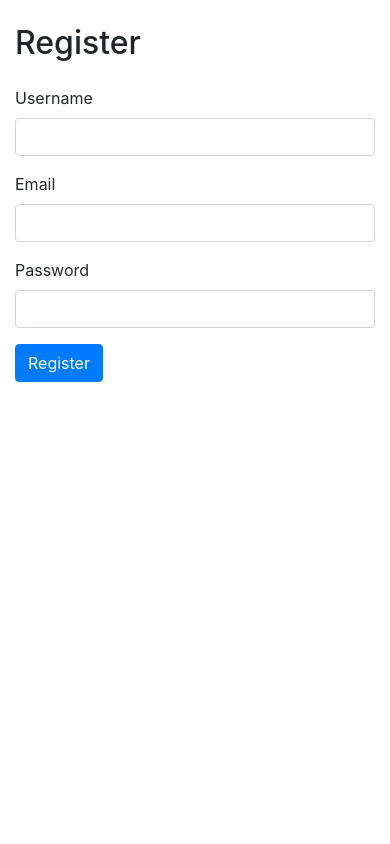
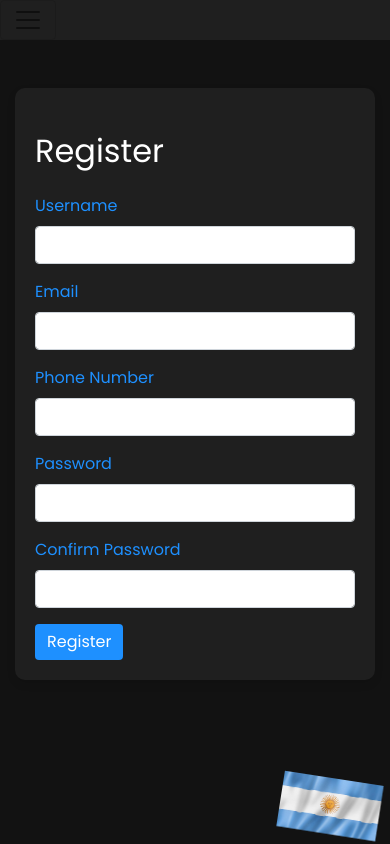
Before and after one commit to soderia-aparicio/web-site, a Flask app: page /register in a window 390 px wide. Run offline with Flask 2, Linux system fonts and the light colour scheme; some libraries are stand-ins or nearby versions.

Commit message:
Add phone number field to user registration and validate password confirmation

```diff
--- a/app.py
+++ b/app.py
@@ -29,6 +29,7 @@ class User(UserMixin, db.Model):
     id = db.Column(db.Integer, primary_key=True)
     username = db.Column(db.String(80), unique=True, nullable=False)
     email = db.Column(db.String(120), unique=True, nullable=False)
+    phone_number = db.Column(db.String(20), nullable=False)  # Nuevo campo para el número de teléfono
     password = db.Column(db.String(200), nullable=False)
     is_admin = db.Column(db.Boolean, default=False)
 
@@ -66,6 +67,8 @@ def before_request():
 
 @app.route('/')
 def home():
+    if not current_user.is_authenticated:
+        return redirect(url_for('login'))
     return render_template('home.html', title="Revolución Torteña")
 
 @app.route('/news')
@@ -156,12 +159,25 @@ def register():
     if request.method == 'POST':
         username = request.form['username']
         email = request.form['email']
+        phone_number = request.form['phone_number']
         password = request.form['password']
+        confirm_password = request.form['confirm_password']
+
+        # Verificar si las contraseñas coinciden
+        if password != confirm_password:
+            flash('Passwords do not match. Please try again.', 'danger')
+            return redirect(url_for('register'))
+
+        # Crear un nuevo usuario con los datos ingresados
         hashed_password = generate_password_hash(password, method='sha256')
-        user = User(username=username, email=email, password=hashed_password)
-        db.session.add(user)
+        new_user = User(username=username, email=email, phone_number=phone_number, password=hashed_password)
+
+        # Agregar el nuevo usuario a la base de datos
+        db.session.add(new_user)
         db.session.commit()
+        flash('Registration successful! Please login.', 'success')
         return redirect(url_for('login'))
+
     return render_template('register.html', title="Register")
 
 @app.route('/admin')
--- a/templates/base.html
+++ b/templates/base.html
@@ -166,7 +166,9 @@
                     <a class="nav-link{% if request.endpoint == 'home' %} active{% endif %}" href="{{ url_for('home') }}">Revolución Torteña</a>
                 </li>
                 <li class="nav-item{% if request.endpoint == 'videos' %} active{% endif %}"> <!-- Nueva solapa de Videos -->
-                    <a class="nav-link{% if request.endpoint == 'videos' %} active{% endif %}" href="{{ url_for('videos') }}">Videos</a>
+                    {% if current_user.is_authenticated %}
+                        <a class="nav-link{% if request.endpoint == 'videos' %} active{% endif %}" href="{{ url_for('videos') }}">Videos</a>
+                    {% endif %}
                 </li>
                 {% if current_user.is_authenticated %}
                     <li class="nav-item{% if request.endpoint == 'foro' %} active{% endif %}">
--- a/templates/register.html
+++ b/templates/register.html
@@ -1,32 +1,41 @@
-<!doctype html>
-<html lang="es">
-<head>
-    <meta charset="UTF-8">
-    <meta name="viewport" content="width=device-width, initial-scale=1, shrink-to-fit=no">
-    <title>Register</title>
-    <link href="https://stackpath.bootstrapcdn.com/bootstrap/4.5.2/css/bootstrap.min.css" rel="stylesheet">
-</head>
-<body>
-    <div class="container">
+{% extends "base.html" %}
+
+{% block content %}
+    <div class="container content mt-5">
         <h2 class="my-4">Register</h2>
         <form method="POST" action="{{ url_for('register') }}">
+            <!-- Form group for username input -->
             <div class="form-group">
-                <label for="username">Username</label>
+                <label for="username" class="highlight">Username</label>
+                <!-- Input field for username -->
                 <input type="text" class="form-control" id="username" name="username" required>
             </div>
+            <!-- Form group for email input -->
             <div class="form-group">
-                <label for="email">Email</label>
+                <label for="email" class="highlight">Email</label>
+                <!-- Input field for email -->
                 <input type="email" class="form-control" id="email" name="email" required>
             </div>
+            <!-- Form group for phone number input -->
             <div class="form-group">
-                <label for="password">Password</label>
+                <label for="phone_number" class="highlight">Phone Number</label>
+                <!-- Input field for phone number -->
+                <input type="text" class="form-control" id="phone_number" name="phone_number" required>
+            </div>
+            <!-- Form group for password input -->
+            <div class="form-group">
+                <label for="password" class="highlight">Password</label>
+                <!-- Input field for password -->
                 <input type="password" class="form-control" id="password" name="password" required>
             </div>
+            <!-- Form group for confirm password input -->
+            <div class="form-group">
+                <label for="confirm_password" class="highlight">Confirm Password</label>
+                <!-- Input field for confirm password -->
+                <input type="password" class="form-control" id="confirm_password" name="confirm_password" required>
+            </div>
+            <!-- Submit button for registration -->
             <button type="submit" class="btn btn-primary">Register</button>
         </form>
     </div>
-    <script src="https://code.jquery.com/jquery-3.5.1.slim.min.js"></script>
-    <script src="https://cdn.jsdelivr.net/npm/@popperjs/core@2.5.3/dist/umd/popper.min.js"></script>
-    <script src="https://stackpath.bootstrapcdn.com/bootstrap/4.5.2/js/bootstrap.min.js"></script>
-</body>
-</html>
+{% endblock %}
```
Also changed, not shown: migrations/versions/9ed9b8db3aec_add_phone_number_to_user_model.py (added, +32 -0 lines), templates/login.html (+24 -11 lines).
